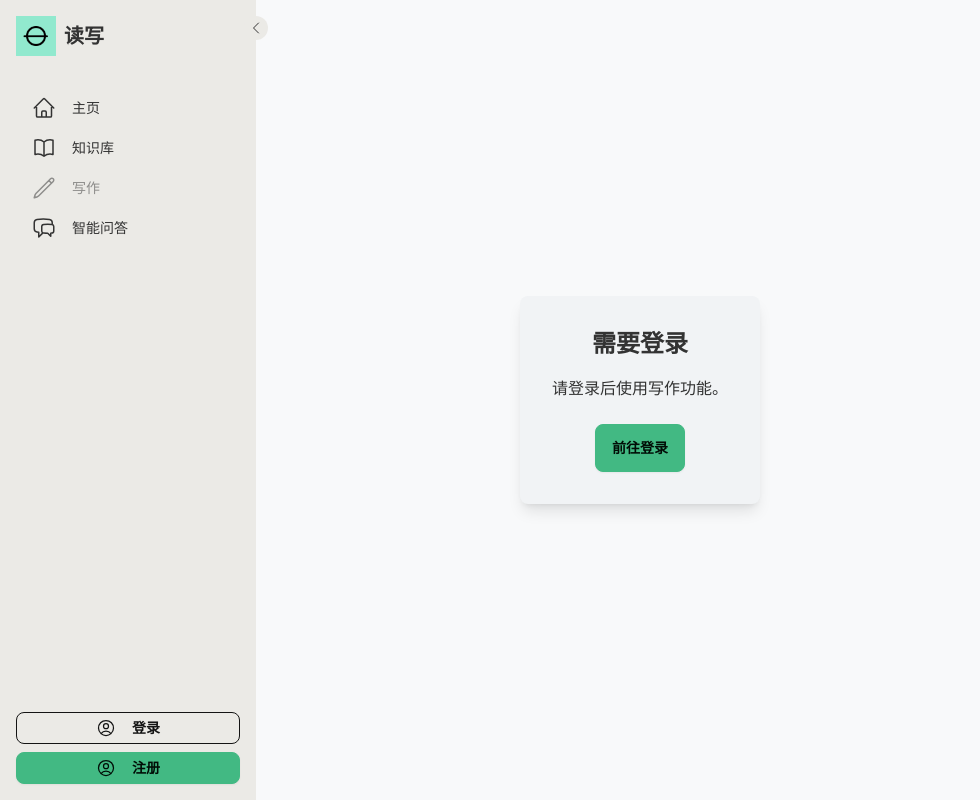
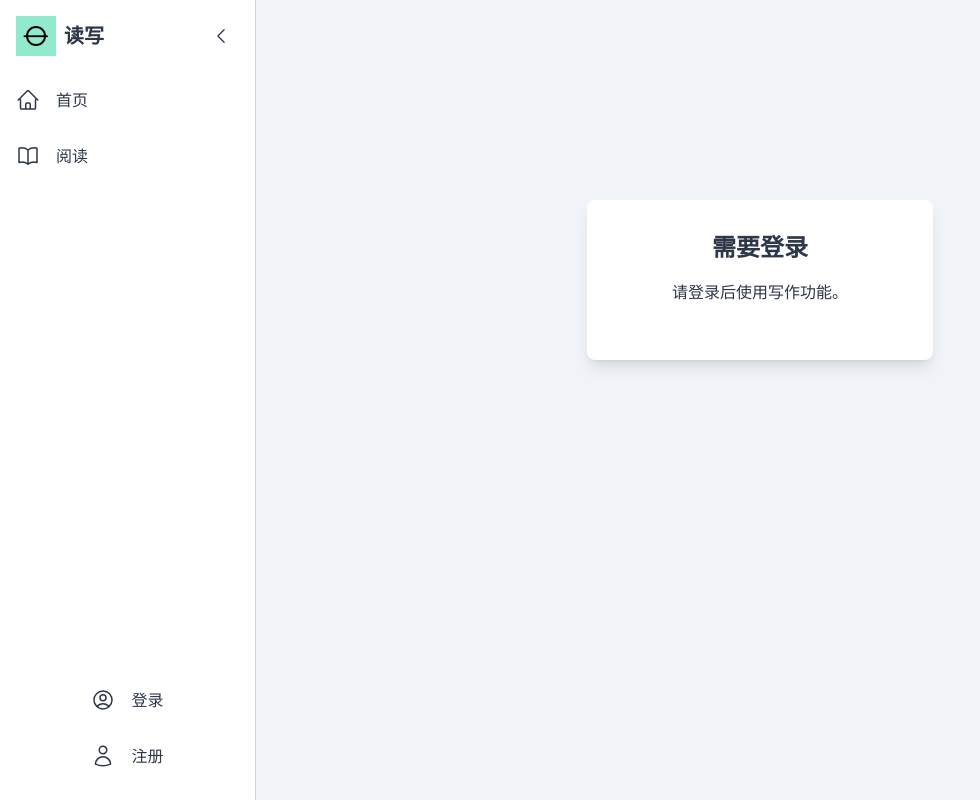
Before and after one commit to willdx/rw-demo-one, a Next.js app: page /write/1 in a window 1280 px wide. Shown: the whole page, without its empty margins (0-980 px from the left). Built offline with nearby package versions, Linux system fonts and the light colour scheme.

Commit message:
feat: 读写页面样式优化1

```diff
--- a/app/ai-chat/page.tsx
+++ b/app/ai-chat/page.tsx
@@ -6,6 +6,7 @@ import { AI_CHAT } from "../graphql/mutations";
 import { useAuth } from "../contexts/AuthContext";
 import { useToast } from "../contexts/ToastContext";
 import Header from "../components/Header";
+import LoginPrompt from "../components/LoginPrompt";
 
 interface Message {
   type: "user" | "ai";
@@ -44,15 +45,7 @@ export default function AiChatPage() {
     return (
       <div className="min-h-screen flex flex-col bg-forest-bg text-forest-text">
         <Header />
-        <div className="flex-grow flex items-center justify-center">
-          <div className="text-center p-8 bg-forest-sidebar rounded-lg shadow-lg">
-            <h2 className="text-2xl font-bold mb-4">需要登录</h2>
-            <p className="mb-6">请登录后使用AI聊天功能。</p>
-            <a href="/login" className="btn btn-primary">
-              前往登录
-            </a>
-          </div>
-        </div>
+        <LoginPrompt title="需要登录" message="请登录后使用AI功能。" />
       </div>
     );
   }
--- a/app/components/ArticleTree.tsx
+++ b/app/components/ArticleTree.tsx
@@ -585,7 +585,7 @@ const ArticleTree: React.FC<DocumentTreeProps> = ({ mode }) => {
 
       {/* 加载指示器 */}
       {generatingGraph && (
-        <div className="fixed inset-0 bg-black bg-opacity-50 flex items-center justify-center z-50">
+        <div className="fixed inset-0 bg-black bg-opacity-50 flex items-center justify-center">
           <div className="animate-spin rounded-full h-32 w-32 border-t-2 border-b-2 border-primary"></div>
         </div>
       )}
--- /dev/null
+++ b/app/components/LoginPrompt.tsx
@@ -0,0 +1,19 @@
+import React from "react";
+
+interface LoginPromptProps {
+  title: string;
+  message: string;
+}
+
+const LoginPrompt: React.FC<LoginPromptProps> = ({ title, message }) => {
+  return (
+    <div className="flex-grow flex items-center justify-center ml-60 mb-60">
+      <div className="text-center p-8 bg-forest-sidebar rounded-lg shadow-lg w-1/3 h-40">
+        <h2 className="text-2xl font-bold mb-4">{title}</h2>
+        <p className="mb-6">{message}</p>
+      </div>
+    </div>
+  );
+};
+
+export default LoginPrompt;
--- a/app/components/Sidebar.tsx
+++ b/app/components/Sidebar.tsx
@@ -1,79 +1,117 @@
 "use client";
 
-import React, { useState } from 'react';
-import Link from 'next/link';
-import Image from 'next/image';
-import { useAuth } from "../contexts/AuthContext";
-import { useToast } from "../contexts/ToastContext";
+import React, { useState } from "react";
+import Link from "next/link";
+import Image from "next/image";
 import {
   HomeIcon,
   BookOpenIcon,
   PencilIcon,
   ChatBubbleLeftRightIcon,
+  ChevronLeftIcon,
+  ChevronRightIcon,
   UserCircleIcon,
-  ArrowLeftOnRectangleIcon,
-  ChevronLeftIcon,
-  ChevronRightIcon
-} from '@heroicons/react/24/outline';
+  UserIcon,
+} from "@heroicons/react/24/outline";
+import { useAuth } from "../contexts/AuthContext";
+import LoginModal from "./LoginModal";
+import RegisterModal from "./RegisterModal";
 
-export default function Sidebar() {
-  const [isCollapsed, setIsCollapsed] = useState(false);
-  const { user, logout, rootId } = useAuth();
-  const { showToast } = useToast();
+const Sidebar: React.FC = () => {
+  const [collapsed, setCollapsed] = useState(false);
+  const { user, logout, login } = useAuth();
+  const [isLoginModalOpen, setIsLoginModalOpen] = useState(false);
+  const [isRegisterModalOpen, setIsRegisterModalOpen] = useState(false);
+  const { rootId } = useAuth();
+  const toggleSidebar = () => {
+    const newCollapsedState = !collapsed;
+    setCollapsed(newCollapsedState);
+    window.dispatchEvent(
+      new CustomEvent("sidebarToggle", {
+        detail: { collapsed: newCollapsedState },
+      })
+    );
+  };
+
+  const navItems = [
+    { href: "/", icon: HomeIcon, label: "首页" },
+    { href: `/share`, icon: BookOpenIcon, label: "阅读" },
+    // 写作和智能问答功能都需要在登录的情况下才能打开 所以这里做一个判断如果当前user为假那么后两条写作和智能问答的数据就不要写入 navItems中
+    ...(user
+      ? [
+          { href: `/write/${rootId}`, icon: PencilIcon, label: "写作" },
+          {
+            href: "/ai-chat",
+            icon: ChatBubbleLeftRightIcon,
+            label: "智能问答",
+          },
+        ]
+      : []),
+  ];
 
   const handleLogout = () => {
     logout();
-    showToast("已注销！", "success");
   };
 
-  const toggleSidebar = () => setIsCollapsed(!isCollapsed);
+  const handleLoginSuccess = (token: string, user: any) => {
+    login(token, user);
+    setIsLoginModalOpen(false);
+  };
+
+  const handleRegisterSuccess = (token: string, user: any) => {
+    login(token, user);
+    setIsRegisterModalOpen(false);
+  };
 
   return (
-    <div className={`fixed left-0 top-0 h-full bg-base-200 transition-all duration-300 ${isCollapsed ? 'w-16' : 'w-64'}`}>
-      <button
-        className="absolute -right-3 top-4 bg-base-200 p-1 rounded-full"
-        onClick={toggleSidebar}
+    <>
+      <div
+        className={`fixed top-0 left-0 h-full bg-forest-sidebar text-forest-text transition-all duration-300 ease-in-out ${
+          collapsed ? "w-16" : "w-64"
+        } flex flex-col justify-between border-r border-forest-border-dark`}
       >
-        {isCollapsed ? <ChevronRightIcon className="w-4 h-4" /> : <ChevronLeftIcon className="w-4 h-4" />}
-      </button>
-
-      <div className="p-4">
+        <div>
+          <div className="p-4 flex justify-between items-center">
             <Link href="/" className="flex items-center space-x-2">
               <Image src="/logo.png" alt="Logo" width={40} height={40} />
-          {!isCollapsed && <span className="text-xl font-bold">读写</span>}
+              {!collapsed && <span className="text-xl font-bold">读写</span>}
             </Link>
+            <button
+              onClick={toggleSidebar}
+              className="p-2 rounded-full hover:bg-forest-hover"
+            >
+              {collapsed ? (
+                <ChevronRightIcon className="w-5 h-5" />
+              ) : (
+                <ChevronLeftIcon className="w-5 h-5" />
+              )}
+            </button>
           </div>
-
-      <ul className="menu p-4 w-full">
-        <li>
-          <Link href="/" className="flex items-center space-x-2 py-2">
-            <HomeIcon className="w-6 h-6" />
-            {!isCollapsed && <span>主页</span>}
+          <nav>
+            <ul>
+              {navItems.map((item) => (
+                <li key={item.href}>
+                  <Link
+                    href={item.href}
+                    className={`flex items-center p-4 hover:bg-forest-hover ${
+                      collapsed ? "justify-center" : ""
+                    }`}
+                  >
+                    <item.icon className="w-6 h-6" />
+                    {!collapsed && <span className="ml-4">{item.label}</span>}
                   </Link>
                 </li>
-        <li>
-          <Link href="/share" className="flex items-center space-x-2 py-2">
-            <BookOpenIcon className="w-6 h-6" />
-            {!isCollapsed && <span>知识库</span>}
-          </Link>
-        </li>
-        <li>
-          <Link href={rootId ? `/write/${rootId}` : '#'} className={`flex items-center space-x-2 py-2 ${!rootId && 'pointer-events-none opacity-50'}`}>
-            <PencilIcon className="w-6 h-6" />
-            {!isCollapsed && <span>写作</span>}
-          </Link>
-        </li>
-        <li>
-          <Link href="/ai-chat" className="flex items-center space-x-2 py-2">
-            <ChatBubbleLeftRightIcon className="w-6 h-6" />
-            {!isCollapsed && <span>智能问答</span>}
-          </Link>
-        </li>
+              ))}
             </ul>
-
-      <div className="absolute bottom-0 left-0 w-full p-4">
+          </nav>
+        </div>
+        <div className="p-4">
           {user ? (
-          <div className="flex items-center space-x-2">
+            <div
+              className={`flex items-center ${
+                collapsed ? "flex-col" : "justify-between"
+              }`}
+            >
               <Image
                 src="/logo.png"
                 alt="User Avatar"
@@ -81,26 +119,60 @@ export default function Sidebar() {
                 height={32}
                 className="rounded-full"
               />
-            {!isCollapsed && (
-              <button onClick={handleLogout} className="flex items-center space-x-2 text-error">
-                <ArrowLeftOnRectangleIcon className="w-6 h-6" />
+              {!collapsed && (
+                <div
+                  onClick={handleLogout}
+                  className="flex items-center space-x-2 text-error"
+                >
                   <span>注销</span>
-              </button>
+                </div>
               )}
             </div>
           ) : (
-          <div className="space-y-2">
-            <Link href="#" onClick={() => {/* 打开登录框 */}} className="btn btn-sm btn-outline w-full">
-              <UserCircleIcon className="w-5 h-5 mr-2" />
-              {!isCollapsed && "登录"}
-            </Link>
-            <Link href="#" onClick={() => {/* 打开注册框 */}} className="btn btn-sm btn-primary w-full">
-              <UserCircleIcon className="w-5 h-5 mr-2" />
-              {!isCollapsed && "注册"}
-            </Link>
+            <div className="flex flex-col items-center justify-center">
+              <div
+                className={`flex items-center w-full h-full p-4 hover:bg-forest-hover ${
+                  collapsed ? "flex-col" : "justify-center"
+                }`}
+                onClick={() => setIsLoginModalOpen(true)}
+              >
+                <UserCircleIcon className="w-6 h-6" />
+                {!collapsed && (
+                  <div className="flex items-center space-x-2">
+                    <span className="ml-4">登录</span>
+                  </div>
+                )}
+              </div>
+
+              <div
+                className={`flex items-center w-full h-full p-4 hover:bg-forest-hover ${
+                  collapsed ? "flex-col" : "justify-center"
+                }`}
+                onClick={() => setIsRegisterModalOpen(true)}
+              >
+                <UserIcon className="w-6 h-6" />
+                {!collapsed && (
+                  <div className="flex items-center space-x-2">
+                    <span className="ml-4">注册</span>
                   </div>
                 )}
               </div>
             </div>
+          )}
+        </div>
+      </div>
+      <LoginModal
+        isOpen={isLoginModalOpen}
+        onClose={() => setIsLoginModalOpen(false)}
+        onLoginSuccess={handleLoginSuccess}
+      />
+      <RegisterModal
+        isOpen={isRegisterModalOpen}
+        onClose={() => setIsRegisterModalOpen(false)}
+        onRegisterSuccess={handleRegisterSuccess}
+      />
+    </>
   );
-}
+};
+
+export default Sidebar;
--- a/app/read/[id]/page.tsx
+++ b/app/read/[id]/page.tsx
@@ -17,6 +17,7 @@ import ArticleTree from "../../components/ArticleTree";
 import ChapterTree from "@/app/components/ChapterTree";
 import { useAuth } from "../../contexts/AuthContext";
 import Sidebar from "../../components/Sidebar";
+import LoginPrompt from "@/app/components/LoginPrompt";
 
 const ReadPage = ({ params }: { params: { id: string } }) => {
   const { user } = useAuth();
@@ -76,22 +77,15 @@ const ReadPage = ({ params }: { params: { id: string } }) => {
     setBgColor(color);
   };
 
-  if (!user) {
-    return (
-      <div className="min-h-screen flex flex-row bg-forest-bg text-forest-text">
-        <Sidebar />
-        <div className="flex-grow flex items-center justify-center">
-          <div className="text-center p-8 bg-forest-sidebar rounded-lg shadow-lg">
-            <h2 className="text-2xl font-bold mb-4">需要登录</h2>
-            <p className="mb-6">请登录后查看文档。</p>
-            <a href="/login" className="btn btn-primary">
-              前往登录
-            </a>
-          </div>
-        </div>
-      </div>
-    );
-  }
+  // read页面是用来访问公开的数据，所以不需要判断是否登录
+  // if (!user) {
+  //   return (
+  //     <div className="min-h-screen flex flex-row bg-forest-bg text-forest-text">
+  //       <Sidebar />
+  //       <LoginPrompt title="需要登录" message="请登录后阅读共享文档。" />
+  //     </div>
+  //   );
+  // }
 
   return (
     <div className="flex h-screen overflow-hidden">
--- a/app/write/[id]/page.tsx
+++ b/app/write/[id]/page.tsx
@@ -18,18 +18,16 @@ import {
   MagnifyingGlassIcon,
   ArrowLeftIcon,
 } from "@heroicons/react/24/outline";
-import debounce from "lodash/debounce";
 import { highlightSearchResult } from "../../utils/markdownUtils";
 import SearchResults, { SearchResult } from "../../components/SearchResults";
 import { useInView } from "react-intersection-observer";
 import { useToast } from "../../contexts/ToastContext";
 import { useDocumentContext } from "@/app/contexts/DocumentContext";
 import ArticleTree from "../../components/ArticleTree";
-import Header from "../../components/Header";
 import Sidebar from "../../components/Sidebar";
-
-export default function WritePage({ params }: { params: { id: string } }) {
-  const { token, user } = useAuth();
+import LoginPrompt from "@/app/components/LoginPrompt";
+export default function WritePage() {
+  const { token, user, rootId } = useAuth();
   const { showToast } = useToast();
   const { selectedNode, setSelectedNode } = useDocumentContext();
 
@@ -40,15 +38,16 @@ export default function WritePage({ params }: { params: { id: string } }) {
   const [searchQuery, setSearchQuery] = useState("");
   const [searchResults, setSearchResults] = useState<SearchResult[]>([]);
   const [hasMoreResults, setHasMoreResults] = useState(false);
+  const [sidebarCollapsed, setSidebarCollapsed] = useState(false);
+
   const searchVariables = useMemo(
     () => ({
       searchTerm: searchQuery,
       first: 10,
       creatorId: user ? user.id : null,
     }),
-    [searchQuery]
+    [searchQuery, user]
   );
-  console.log("#searchVariables:", searchVariables);
 
   const {
     data: searchData,
@@ -93,7 +92,7 @@ export default function WritePage({ params }: { params: { id: string } }) {
   useEffect(() => {
     if (searchData && searchData.documentsConnection) {
       const processedResults = searchData.documentsConnection.edges.map(
-        ({ node }: { node: any }) => ({
+        ({ node }: { node: SearchResult }) => ({
           ...node,
           matchedContent: highlightSearchResult(node.content, searchQuery),
           updatedAt: node.updatedAt,
@@ -119,7 +118,7 @@ export default function WritePage({ params }: { params: { id: string } }) {
 
   const handleSearchResultClick = useCallback(
     (result: SearchResult) => {
-      setSelectedNode(result);
+      setSelectedNode(result as any);
     },
     [setSelectedNode]
   );
@@ -162,19 +161,27 @@ export default function WritePage({ params }: { params: { id: string } }) {
     }
   }, [inView, hasMoreResults, searchLoading, handleLoadMore]);
 
+  useEffect(() => {
+    const handleSidebarToggle = (e: CustomEvent) => {
+      setSidebarCollapsed(e.detail.collapsed);
+    };
+    window.addEventListener(
+      "sidebarToggle",
+      handleSidebarToggle as EventListener
+    );
+    return () => {
+      window.removeEventListener(
+        "sidebarToggle",
+        handleSidebarToggle as EventListener
+      );
+    };
+  }, []);
+
   if (!user) {
     return (
       <div className="min-h-screen flex flex-row bg-forest-bg text-forest-text">
         <Sidebar />
-        <div className="flex-grow flex items-center justify-center">
-          <div className="text-center p-8 bg-forest-sidebar rounded-lg shadow-lg">
-            <h2 className="text-2xl font-bold mb-4">需要登录</h2>
-            <p className="mb-6">请登录后使用写作功能。</p>
-            <a href="/login" className="btn btn-primary">
-              前往登录
-            </a>
-          </div>
-        </div>
+        <LoginPrompt title="需要登录" message="请登录后使用写作功能。" />
       </div>
     );
   }
@@ -183,11 +190,16 @@ export default function WritePage({ params }: { params: { id: string } }) {
     <div className="flex h-screen overflow-hidden">
       <Sidebar />
       <div
-        className="flex-1 flex flex-col overflow-hidden transition-all duration-300"
-        style={{ marginLeft: leftCollapsed ? "4rem" : "16rem" }}
+        className={`flex-1 flex flex-col overflow-hidden transition-all duration-300 ${
+          sidebarCollapsed ? "ml-16" : "ml-64"
+        }`}
       >
         <div className="flex-1 flex overflow-hidden">
-          <div className={`${panelClass(leftCollapsed)} bg-forest-sidebar z-10`}>
+          <div
+            className={`${panelClass(
+              leftCollapsed
+            )} bg-forest-sidebar z-10 border-r border-forest-border`}
+          >
             <div
               className={`w-full h-full flex flex-col ${
                 leftCollapsed ? "invisible" : "visible"
@@ -275,15 +287,15 @@ export default function WritePage({ params }: { params: { id: string } }) {
             </div>
           </div>
 
-          {/* 切换面板按钮 */}
+          {/* 移动折叠按钮到中间位置 */}
           <button
             onClick={togglePanel}
-            className="absolute left-0 top-1/2 -translate-y-1/2 mt-2 ml-2 p-2 bg-base-200 hover:bg-base-300 rounded-md transition-colors duration-200 z-30"
+            className="absolute left-0 top-1/2 -translate-y-1/2 p-2 bg-forest-sidebar hover:bg-forest-hover rounded-r-md transition-colors duration-200 z-30"
           >
             {leftCollapsed ? (
-              <ChevronRightIcon className="w-5 h-5" />
+              <ChevronRightIcon className="w-5 h-5 text-forest-text" />
             ) : (
-              <ChevronLeftIcon className="w-5 h-5" />
+              <ChevronLeftIcon className="w-5 h-5 text-forest-text" />
             )}
           </button>
 
--- a/tailwind.config.ts
+++ b/tailwind.config.ts
@@ -20,7 +20,15 @@ const config: Config = {
           border: "#e1e4e8",
           "code-bg": "#f6f8fa",
           code: "#24292e",
+          'border-dark': '#d1d5db',
         },
+        'forest-bg': '#f0f4f8',
+        'forest-sidebar': '#ffffff',
+        'forest-border': '#e2e8f0',
+        'forest-text': '#2d3748',
+        'forest-hover': '#edf2f7',
+        'forest-active': '#e2e8f0',
+        'forest-accent': '#48bb78',
       },
       fontFamily: {
         sans: ["Inter", "sans-serif"],
@@ -141,6 +149,10 @@ const config: Config = {
           },
         },
       }),
+      width: {
+        '16': '4rem',
+        '64': '16rem',
+      },
     },
   },
   plugins: [require("@tailwindcss/typography"), require("daisyui")],
```
Lines whose indentation alone changed are shown as unchanged.
